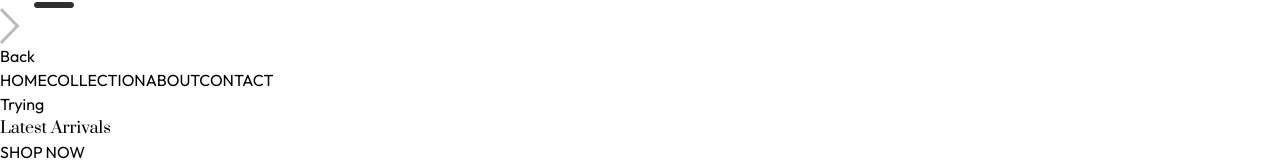
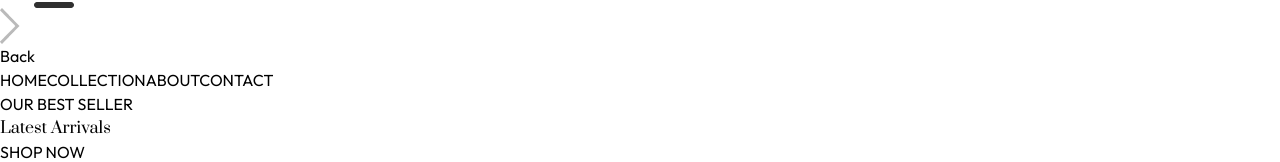
Before and after one commit to Ankita-Subedi/React-Ecommerce, a React (Vite) app in the folder frontend/: page / in a window 1280 px wide. Shown: the part 430-592 px from the top of the page. Built offline with nearby package versions, Linux system fonts and the light colour scheme.

Commit message:
text change

```diff
--- a/frontend/src/components/frontend/layouts/Hero.jsx
+++ b/frontend/src/components/frontend/layouts/Hero.jsx
@@ -8,7 +8,7 @@
         <div className="text-[#414141]">
           <div className="flex items-center gap-2">
             <p className="bg-[#414141] h-[2px] w-8 md:w-11"></p>
-            <p className="font-medium text-sm md:text-base">Trying </p>
+            <p className="font-medium text-sm md:text-base">OUR BEST SELLER</p>
           </div>
           <h1 className="prata-regular text-3xl sm:py-3 lg:text-[5xl] leading-relaxed">
             Latest Arrivals
```
